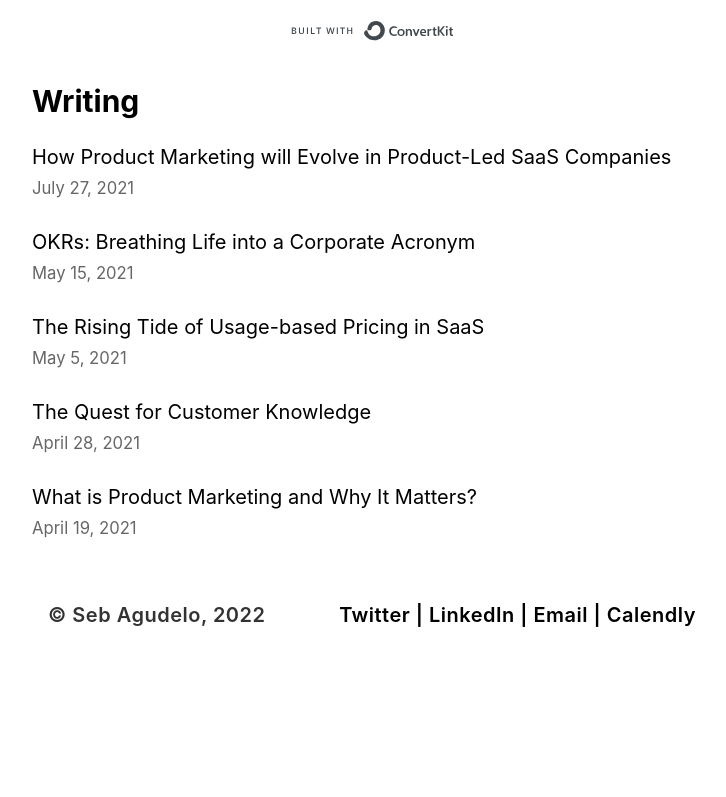
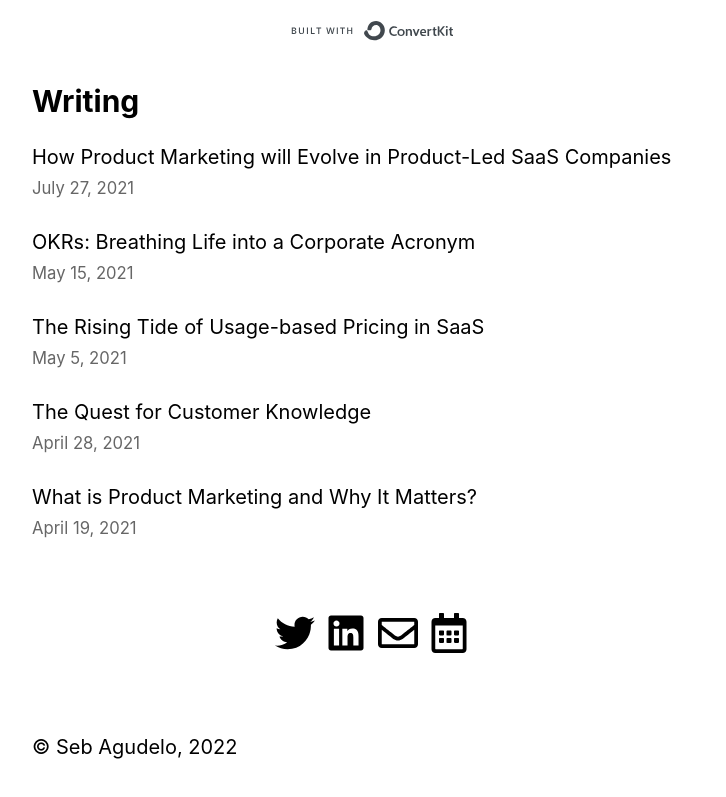
Before and after one commit to sebagudelo/sebagudelo, a Next.js app: page / in a window 1280 px wide. Shown: the part 893-1690 px from the top of the page, without its empty margins (268-994 px from the left). Built offline with nearby package versions, Linux system fonts and the light colour scheme.

Commit message:
added icons

```diff
--- a/components/layout.js
+++ b/components/layout.js
@@ -6,6 +6,10 @@ import Navbar from '../components/Navbar';
 import Link from 'next/link'
 import SignupForm from '../components/SignupForm';
 import Footer from '../components/footer';
+import { FaTwitter } from 'react-icons/fa';
+import { FaLinkedin } from 'react-icons/fa';
+import { FaRegEnvelope } from 'react-icons/fa';
+import { FaRegCalendarAlt } from 'react-icons/fa';
 
 const name = 'Seb Agudelo'
 export const siteTitle = 'Seb Agudelo - Exploring How Products Grow'
@@ -44,7 +48,6 @@ export default function Layout({ children, home, postData }) {
         <meta name="twitter:image" content="/images/SebTwitter.png" key="twitter-image"/>
 
         <script src="https://f.convertkit.com/ckjs/ck.5.js"></script>
-        <script src="https://kit.fontawesome.com/795c46eaff.js" crossorigin="anonymous"></script>
       </Head>
 
       <Navbar />
@@ -92,12 +95,15 @@ export default function Layout({ children, home, postData }) {
           </div>
       )}
 
-<section>
 <div className={styles.footer} id="contact">
-      <Footer />
-      <p> <a href="https://twitter.com/sebagudelo" target="_blank" rel="noopener noreferrer"> Twitter |</a> <a href="https://linkedin.com/in/sebagudelo" target="_blank" rel="noopener noreferrer"> LinkedIn |</a> <a href="mailto:hi@sebagudelo.com">Email |</a><a href="https://calendly.com/sebagudelo"> Calendly</a></p>
-</div>
-</section>
+<p>
+      <a href="https://twitter.com/sebagudelo" target="_blank" rel="noopener noreferrer"> <FaTwitter /> </a>
+      <a href="https://linkedin.com/in/sebagudelo" target="_blank" rel="noopener noreferrer"> <FaLinkedin /> </a>
+      <a href="mailto:hi@sebagudelo.com"><FaRegEnvelope /> </a>
+      <a href="https://calendly.com/sebagudelo"> <FaRegCalendarAlt /></a>
+      </p>
+    </div>
+    <Footer />
     </div>
   )
 }
--- a/components/layout.module.css
+++ b/components/layout.module.css
@@ -12,21 +12,11 @@
   }
 
   .footer {
-    height: 100%;
     display: flex;
-    flex-direction: row;
-    justify-content: space-between;
-    scroll-behavior: smooth;
-    margin: 8px 0;
-    text-decoration: none;
-    background: white;
-    border-radius: 4px;
-    font-size: 20px;
-    padding: 12px 16px;
-    font-weight: 600;
-    letter-spacing: 0.025em;
-    color: #333;
+    font-size: 40px;
+    justify-content: center;
   }
+
 
   .navbar {
     height: 100%;
--- a/package.json
+++ b/package.json
@@ -6,6 +6,8 @@
     "start": "next start"
   },
   "dependencies": {
+    "@fortawesome/fontawesome-svg-core": "^6.1.0",
+    "@fortawesome/react-fontawesome": "^0.1.18",
     "@splitbee/web": "^0.3.0",
     "date-fns": "^2.25.0",
     "gray-matter": "^4.0.3",
@@ -13,6 +15,7 @@
     "react": "17.0.2",
     "react-dom": "17.0.2",
     "react-gtm-module": "^2.0.11",
+    "react-icons": "^4.3.1",
     "remark": "^14.0.1",
     "remark-html": "^15.0.0"
   },
--- a/pages/_app.js
+++ b/pages/_app.js
@@ -1,4 +1,7 @@
 import '../styles/global.css'
+import { config } from '@fortawesome/fontawesome-svg-core'
+import '@fortawesome/fontawesome-svg-core/styles.css'
+config.autoAddCss = false
 
 export default function App({ Component, pageProps }) {
   return <Component {...pageProps} />
--- a/pages/index.js
+++ b/pages/index.js
@@ -5,7 +5,8 @@ import { getSortedPostsData } from '../lib/posts'
 import Link from 'next/link'
 import Date from '../components/date'
 import SignupForm from '../components/SignupForm'
-
+import { FontAwesomeIcon } from '@fortawesome/react-fontawesome'
+import { FaTwitter } from 'react-icons/fa';
 
 export default function Home({ allPostsData }) {
   return (
@@ -22,9 +23,7 @@ export default function Home({ allPostsData }) {
       About
       </a>
       </h2>
-
         <p>👋 Hey, I'm Seb Agudelo</p>
-
         <p>💻 10+ years tech experience across APAC/EMEA, with 2 years working
         directly on user + retention problems with Product teams</p>
 
```
Also changed, not shown: 1 other file (tests, documents, lock files or other folders).
